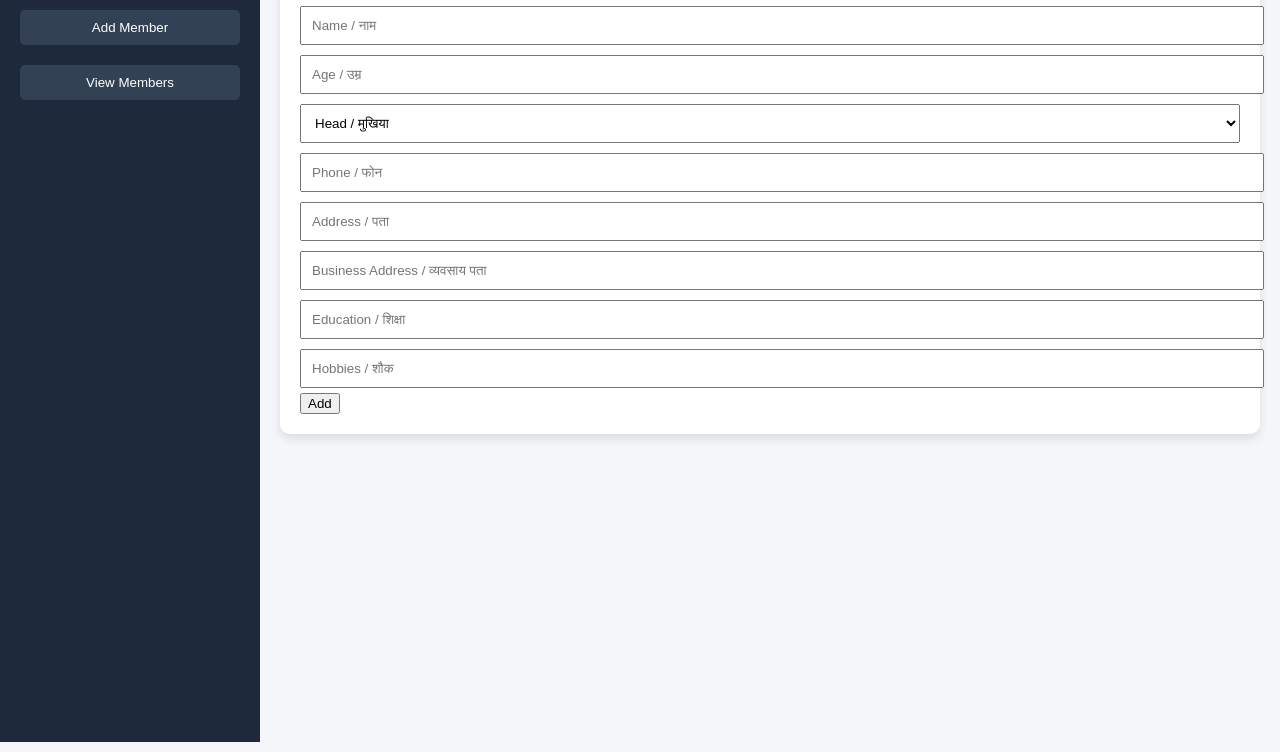
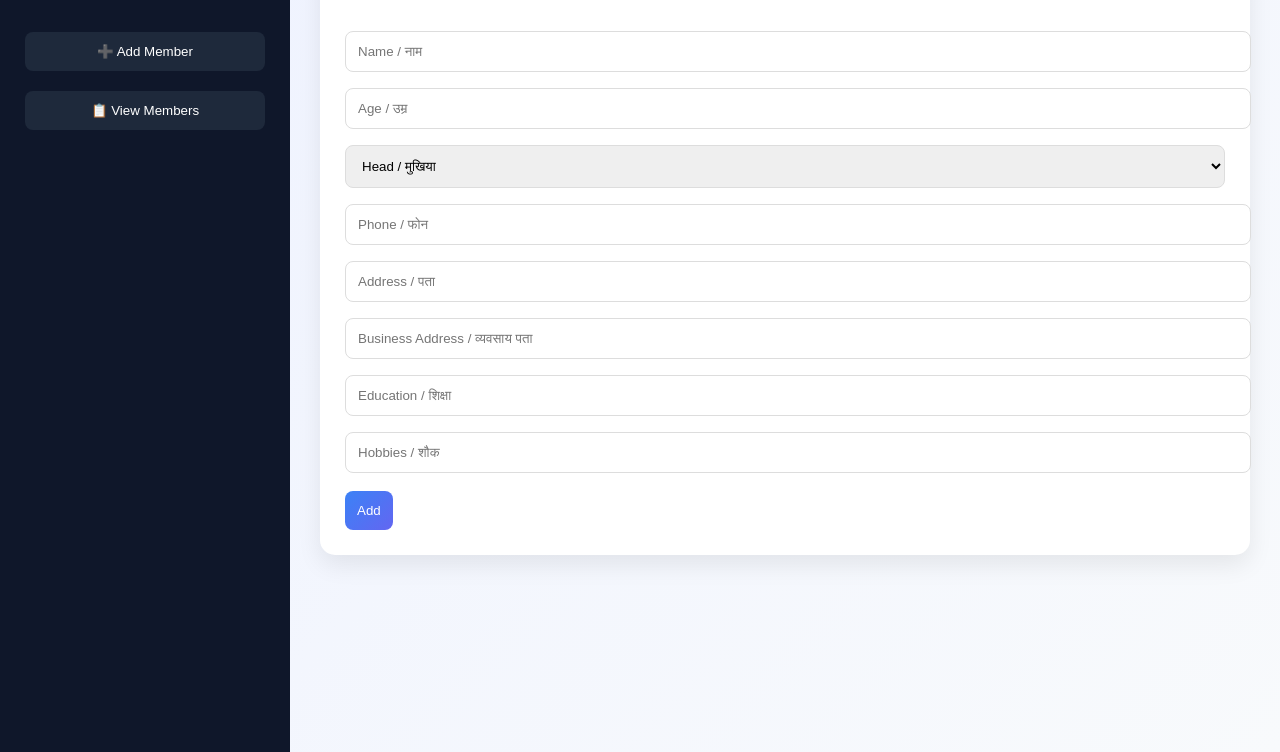
Before and after one commit to harsh1806-web/family-app, a website: page public/dashboard.html in a window 1280 px wide. Shown: the part 98-850 px from the top of the page. Drawn offline with Linux system fonts and the light colour scheme; sample sign-in values are in the browser's storage.

Commit message:
UI improved

```diff
--- a/public/dashboard.html
+++ b/public/dashboard.html
@@ -2,67 +2,105 @@
 <html>
 <head>
   <title>Family App</title>
+  <link href="https://fonts.googleapis.com/css2?family=Poppins:wght@300;400;600&display=swap" rel="stylesheet">
   <style>
 body {
   margin: 0;
-      font-family: Arial;
+  font-family: 'Poppins', sans-serif;
   display: flex;
-      background: #f4f6f9;
+  background: linear-gradient(135deg, #eef2ff, #f8fafc);
 }
 
 /* Sidebar */
 .sidebar {
-      width: 220px;
-      background: #1e293b;
+  width: 240px;
+  background: #0f172a;
   color: white;
   height: 100vh;
-      padding: 20px;
+  padding: 25px;
 }
 
 .sidebar h2 {
-      margin-bottom: 30px;
+  margin-bottom: 40px;
+  font-weight: 600;
 }
 
 .sidebar button {
   width: 100%;
   margin: 10px 0;
-      padding: 10px;
+  padding: 12px;
   border: none;
-      background: #334155;
+  background: #1e293b;
   color: white;
   cursor: pointer;
-      border-radius: 5px;
+  border-radius: 8px;
+  transition: 0.3s;
 }
 
 .sidebar button:hover {
-      background: #475569;
+  background: #3b82f6;
 }
 
 /* Main */
 .main {
   flex: 1;
-      padding: 20px;
+  padding: 30px;
 }
 
+/* Card */
 .card {
   background: white;
-      padding: 20px;
-      border-radius: 10px;
-      box-shadow: 0 5px 10px rgba(0,0,0,0.1);
+  padding: 25px;
+  border-radius: 15px;
+  box-shadow: 0 10px 25px rgba(0,0,0,0.08);
   margin-bottom: 20px;
 }
 
+/* Inputs */
 input, select {
   width: 100%;
-      padding: 10px;
-      margin: 5px 0;
+  padding: 12px;
+  margin: 8px 0;
+  border-radius: 8px;
+  border: 1px solid #ddd;
+  outline: none;
+  transition: 0.2s;
 }
 
+input:focus, select:focus {
+  border-color: #3b82f6;
+}
+
+/* Button */
+button {
+  margin-top: 10px;
+  padding: 12px;
+  border-radius: 8px;
+  border: none;
+  background: linear-gradient(135deg, #3b82f6, #6366f1);
+  color: white;
+  font-weight: 500;
+  cursor: pointer;
+  transition: 0.3s;
+}
+
+button:hover {
+  transform: scale(1.03);
+  opacity: 0.9;
+}
+
+/* Member card */
 .member {
   background: #f1f5f9;
-      padding: 10px;
-      border-radius: 5px;
+  padding: 15px;
+  border-radius: 10px;
   margin: 10px 0;
+  transition: 0.3s;
+}
+
+.member:hover {
+  transform: translateY(-3px);
+  box-shadow: 0 5px 15px rgba(0,0,0,0.1);
 }
 </style>
 </head>
@@ -71,8 +109,8 @@
 
 <div class="sidebar">
   <h2>Family App</h2>
-  <button onclick="showSection('add')">Add Member</button>
-  <button onclick="showSection('list')">View Members</button>
+  <button onclick="showSection('add')">➕ Add Member</button>
+<button onclick="showSection('list')">📋 View Members</button>
 </div>
 
 <div class="main">
@@ -102,7 +140,7 @@
 
   <!-- MEMBERS LIST -->
   <div id="list" class="card" style="display:none;">
-    <h3>Members</h3>
+    <h3>👨‍👩‍👧‍👦 Family Members</h3>
     <div id="members"></div>
   </div>
 
```
Lines whose indentation alone changed are shown as unchanged.
